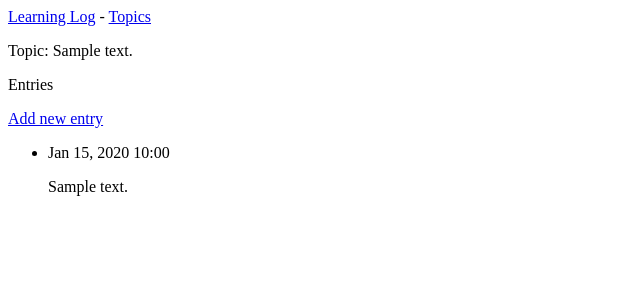
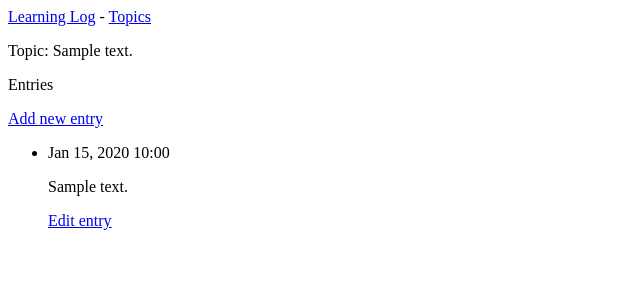
Before and after one commit to Wruthless/learning-log-python, a Django app: page /topics/1/ in a window 1280 px wide. Shown: the top 300 px of the page, without its empty margins (0-640 px from the left). Run offline with Django 4.2, Linux system fonts and the light colour scheme; tables that the repository leaves empty hold one stand-in row (values such as "Sample post").

Commit message:
Added ability to edit entries.

```diff
--- a/learning_logs/learning_logs/templates/topic.html
+++ b/learning_logs/learning_logs/templates/topic.html
@@ -13,6 +13,9 @@
     <li>
         <p>{{ entry.date_added|date:'M d, Y H:i' }}</p>
         <p>{{ entry.text|linebreaks }}</p>
+        <p>
+            <a href="{% url 'learning_logs:edit_entry' entry.id %}">Edit entry</a>
+        </p>
     </li>
     {% empty %}
     <li>There are no entries for this topic yet.</li>
--- a/learning_logs/urls.py
+++ b/learning_logs/urls.py
@@ -20,4 +20,10 @@ urlpatterns = [
 
     # Add entry
     path('new_entry/<int:topic_id>/',views.new_entry, name='new_entry'),
+
+    # Edit entry
+    # The ID passed in the URL is stored inthe parameter `entry_id`.
+    # The URL pattern sends requests that match this format to the view
+    # function `edit_entry()`.
+    path('edit_entry/<int:entry_id>/', views.edit_entry, name='edit_entry')
 ]
--- a/learning_logs/views.py
+++ b/learning_logs/views.py
@@ -1,7 +1,7 @@
 from multiprocessing import context
 from django.shortcuts import render, redirect
 
-from .models import Topic
+from .models import Topic, Entry
 from .forms import TopicForm, EntryForm
 
 # Create your views here.
@@ -75,3 +75,30 @@ def new_entry(request, topic_id):
 
     context = {'topic':topic, 'form':form}
     return render(request, 'learning_logs/learning_logs/templates/new_entry.html',context)
+
+
+def edit_entry(request, entry_id):
+    """Edit an existing entry."""
+
+    # Get the entry object that the user wants to edit...
+    entry = Entry.objects.get(id=entry_id)
+    # ... and the topic associated with this entry.
+    topic = entry.topic
+
+    # GET request
+    if request.method != 'POST':
+        # `instance=entry` tells django to create the form prefilled with the info
+        # from the existing entry object.
+        form = EntryForm(instance=entry)
+    else:
+        # POST data submitted: process data
+        # Tell django to create a form instance based on the info associated with
+        # the the existing entry object, updated with any relevenat data from
+        # `request.POST`
+        form = EntryForm(instance=entry, data=request.POST)
+        if form.is_valid():
+            form.save()
+            return redirect('learning_logs:topic', topic_id=topic.id)
+
+    context = {'entry':entry, 'topic':topic, 'form':form}
+    return render(request, 'learning_logs/learning_logs/templates/edit_entry.html',context)
```
Also changed, not shown: learning_logs/learning_logs/templates/edit_entry.html (added, +15 -0 lines), 3 other files.
